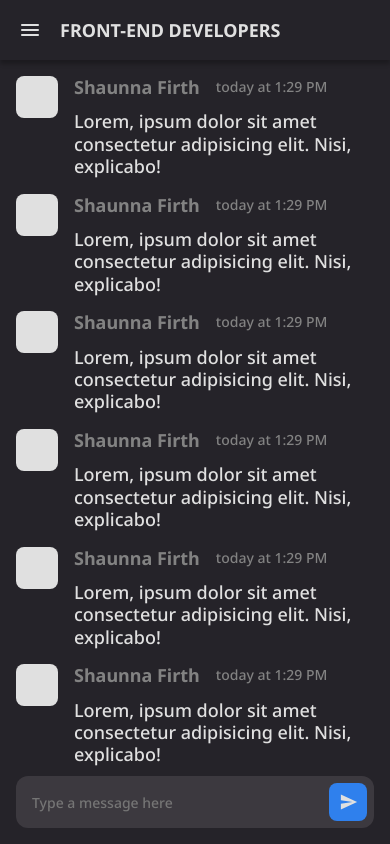
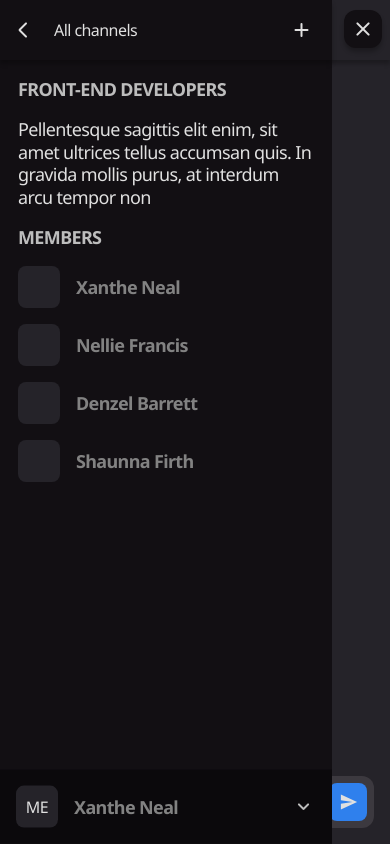
Before and after one commit to jruizsilva/chat-group-devchallenges.io, a React (Create React App) app in the folder client/: page / in a window 390 px wide. Built offline with nearby package versions, Linux system fonts and the light colour scheme.

Commit message:
design mobile first finished

```diff
--- a/client/public/index.html
+++ b/client/public/index.html
@@ -30,9 +30,12 @@
       rel="stylesheet"
       href="https://fonts.googleapis.com/css2?family=Material+Symbols+Outlined:opsz,wght,FILL,GRAD@48,400,1,0"
     />
+    <!-- Noto sans -->
+    <link rel="preconnect" href="https://fonts.googleapis.com" />
+    <link rel="preconnect" href="https://fonts.gstatic.com" crossorigin />
     <link
+      href="https://fonts.googleapis.com/css2?family=Noto+Sans:wght@400;500;600;700&display=swap"
       rel="stylesheet"
-      href="https://fonts.googleapis.com/css2?family=Noto+Sans:wght@500;700&display=swap"
     />
     <title>Chat group - devchallenges.io</title>
   </head>
--- a/client/src/App.js
+++ b/client/src/App.js
@@ -1,5 +1,6 @@
 import React from 'react';
 import { Aside } from './components/Aside';
+import { AsideChannel } from './components/AsideChannel';
 import { Header } from './components/Header';
 import { Main } from './components/Main';
 
@@ -9,6 +10,7 @@ export const App = () => {
       <Header />
       <Main />
       {/* <Aside /> */}
+      <AsideChannel />
     </>
   );
 };
--- a/client/src/components/Aside.js
+++ b/client/src/components/Aside.js
@@ -1,6 +1,23 @@
-import React from 'react';
+import React, { useEffect, useState } from 'react';
+
+const calcHeightChannels = () => {
+  return window.innerHeight - 237;
+};
 
 export const Aside = () => {
+  const [channelsHeight, setChannelsHeight] = useState(calcHeightChannels());
+
+  const handleChannelsHeightOnResize = () => {
+    setChannelsHeight(calcHeightChannels());
+  };
+
+  useEffect(() => {
+    window.addEventListener('resize', handleChannelsHeightOnResize);
+    return () => {
+      window.removeEventListener('resize', handleChannelsHeightOnResize);
+    };
+  }, [handleChannelsHeightOnResize, calcHeightChannels]);
+
   return (
     <aside className='aside'>
       <header className='aside__header'>
@@ -12,11 +29,47 @@ export const Aside = () => {
       <div className='aside__main'>
         <form className='aside__form'>
           <div className='aside__box'>
-            <input type='text' className='aside__input' />
+            <span className='material-symbols-rounded aside__icon'>search</span>
+            <input type='text' className='aside__input' placeholder='Search' />
           </div>
         </form>
+        <ul className='aside__ul' style={{ height: channelsHeight }}>
+          <li className='aside__li'>
+            <div className='aside__icon--item btn btn-secondary btn-lg'>FD</div>
+            <div className='aside__h3'>Front-end developers</div>
+          </li>
+          <li className='aside__li'>
+            <div className='aside__icon--item btn btn-secondary btn-lg'>R</div>
+            <div className='aside__h3'>random</div>
+          </li>
+          <li className='aside__li'>
+            <div className='aside__icon--item btn btn-secondary btn-lg'>B</div>
+            <div className='aside__h3'>BACK-END</div>
+          </li>
+          <li className='aside__li'>
+            <div className='aside__icon--item btn btn-secondary btn-lg'>CA</div>
+            <div className='aside__h3'>CATS AND DOGS</div>
+          </li>
+          <li className='aside__li'>
+            <div className='aside__icon--item btn btn-secondary btn-lg'>w</div>
+            <div className='aside__h3'>Welcome</div>
+          </li>
+        </ul>
       </div>
-      <div className='aside__footer'></div>
+      <div className='aside__footer'>
+        <div className='aside__icon--profile btn btn-secondary btn-lg'>Me</div>
+        <h4 className='aside__h4'>Xanthe Neal</h4>
+        <button className='aside__button'>
+          <span className='material-symbols-rounded aside__icon--menu'>
+            keyboard_arrow_down
+          </span>
+        </button>
+      </div>
+      <button className='aside__button--close'>
+        <span className='material-symbols-rounded aside__icon--close'>
+          close
+        </span>
+      </button>
     </aside>
   );
 };
--- /dev/null
+++ b/client/src/components/AsideChannel.js
@@ -0,0 +1,88 @@
+import React, { useEffect, useState } from 'react';
+let channelDesc = document.querySelector('.aside__p--channel');
+
+const calcHeightMembers = (channelDescHeight = 0) => {
+  return window.innerHeight - (249 + channelDescHeight);
+};
+
+export const AsideChannel = () => {
+  const [membersHeight, setMembersHeight] = useState(null);
+
+  const handleMembersHeightOnResize = () => {
+    setMembersHeight(calcHeightMembers(channelDesc?.offsetHeight));
+  };
+
+  useEffect(() => {
+    channelDesc = document.querySelector('.aside__p--channel');
+    if (channelDesc?.clientHeight) {
+      setMembersHeight(calcHeightMembers(channelDesc.clientHeight));
+    }
+  }, [membersHeight]);
+
+  useEffect(() => {
+    window.addEventListener('resize', handleMembersHeightOnResize);
+    return () => {
+      window.removeEventListener('resize', handleMembersHeightOnResize);
+    };
+  }, [handleMembersHeightOnResize, calcHeightMembers]);
+
+  return (
+    <aside className='aside'>
+      <header className='aside__header'>
+        <button className='aside__button--back'>
+          <span className='material-symbols-rounded aside__icon--back'>
+            arrow_back_ios
+          </span>
+        </button>
+        <h2 className='aside__h2'>All channels</h2>
+        <button className='aside__button'>
+          <span className='material-symbols-rounded'>add</span>
+        </button>
+      </header>
+      <div className='aside__main'>
+        <div className='aside__div--channel'>
+          <h3 className='aside__h3 aside__h3--channel'>Front-end developers</h3>
+          <p className='aside__p--channel'>
+            Pellentesque sagittis elit enim, sit amet ultrices tellus accumsan
+            quis. In gravida mollis purus, at interdum arcu tempor non
+          </p>
+        </div>
+        <div className='aside__div--members'>
+          <h3 className='aside__h3 aside__h3--members'>Members</h3>
+          <ul className='aside__ul' style={{ height: membersHeight }}>
+            <li className='aside__li'>
+              <div className='aside__icon--item btn btn-secondary btn-lg'></div>
+              <h4 className='aside__h4'>Xanthe Neal</h4>
+            </li>
+            <li className='aside__li'>
+              <div className='aside__icon--item btn btn-secondary btn-lg'></div>
+              <h4 className='aside__h4'>Nellie Francis</h4>
+            </li>
+            <li className='aside__li'>
+              <div className='aside__icon--item btn btn-secondary btn-lg'></div>
+              <h4 className='aside__h4'>Denzel Barrett</h4>
+            </li>
+            <li className='aside__li'>
+              <div className='aside__icon--item btn btn-secondary btn-lg'></div>
+              <h4 className='aside__h4'>Shaunna Firth</h4>
+            </li>
+          </ul>
+        </div>
+      </div>
+      <div className='aside__footer'>
+        <div className='aside__icon--profile btn btn-secondary btn-lg'>Me</div>
+        <h4 className='aside__h4'>Xanthe Neal</h4>
+        <button className='aside__button'>
+          <span className='material-symbols-rounded aside__icon--menu'>
+            keyboard_arrow_down
+          </span>
+        </button>
+      </div>
+      <button className='aside__button--close'>
+        <span className='material-symbols-rounded aside__icon--close'>
+          close
+        </span>
+      </button>
+    </aside>
+  );
+};
--- a/client/src/components/ListMessages.js
+++ b/client/src/components/ListMessages.js
@@ -3,7 +3,7 @@ import { useEffect } from 'react';
 import { Message } from './Message';
 
 const calcHeightChat = () => {
-  return window.innerHeight - 60;
+  return window.innerHeight - 120;
 };
 
 export const ListMessages = () => {
--- a/client/src/styles/base/_base.scss
+++ b/client/src/styles/base/_base.scss
@@ -7,6 +7,7 @@
   border: 0;
   box-sizing: border-box;
   vertical-align: baseline;
+  letter-spacing: -0.035em;
 }
 
 // Oculta la barra de scroll
--- a/client/src/styles/components/_aside.scss
+++ b/client/src/styles/components/_aside.scss
@@ -7,10 +7,13 @@
   height: 100vh;
   width: 85vw;
   background-color: settings.$primary;
+  display: flex;
+  flex-direction: column;
 
   &__header {
     width: 100%;
     padding: 18px;
+    margin-bottom: 18px;
     box-shadow: 0px 4px 4px rgba(0, 0, 0, 0.25);
     @include mixins.flex(space-between, center);
 
@@ -27,12 +30,122 @@
   }
 
   &__main {
-    padding: 18px;
+    padding: 0 18px;
   }
   &__form {
+    margin-bottom: 32px;
   }
   &__box {
+    position: relative;
+    background-color: settings.$input-bg;
+    border-radius: 12px;
+    height: 52px;
+  }
+  &__icon {
+    position: absolute;
+    top: 0;
+    bottom: 0;
+    left: 16px;
+    height: 17px;
+    width: 17px;
+    font-size: 17px;
+    margin: auto;
   }
   &__input {
+    padding: 16px;
+    padding-left: 42px;
+    height: 100%;
+    width: 100%;
+    border-radius: 12px;
+    font-size: 14px;
+    font-weight: 500;
+    outline: none;
+  }
+  &__ul {
+    overflow-y: auto;
+  }
+  &__li {
+    @include mixins.flex(flex-start, center);
+    margin-bottom: 16px;
+  }
+  &__icon--item {
+    @include mixins.center;
+    text-transform: uppercase;
+    font-size: 18px;
+    font-weight: 600;
+  }
+  &__h3 {
+    text-transform: uppercase;
+    margin-left: 12px;
+    font-family: Noto Sans;
+    font-size: 18px;
+    font-weight: 700;
+    color: settings.$text-channel;
+  }
+  &__footer {
+    margin-top: auto;
+    position: sticky;
+    bottom: 0;
+    height: 75px;
+    background-color: settings.$primary-darker;
+    padding: 16px;
+    @include mixins.flex(flex-start, center);
+  }
+  &__icon--profile {
+    text-transform: uppercase;
+  }
+  &__h4 {
+    font-size: 18px;
+    font-weight: 700;
+    color: settings.$text-name;
+    margin-left: 16px;
+  }
+  &__button {
+    margin-left: auto;
+    @include mixins.flex(center, center);
+  }
+  &__icon--menu {
+    color: settings.$text-channel;
+  }
+  &__button--close {
+    position: fixed;
+    right: 8px;
+    top: 10px;
+    border-radius: 12px;
+    height: 38px;
+    width: 38px;
+    background-color: settings.$primary;
+    box-shadow: 0px 4px 4px rgba(0, 0, 0, 0.25);
+  }
+  &__icon--close {
+    @include mixins.flex(center, center);
+  }
+  &__button--back {
+    @include mixins.flex(center, center);
+    margin-right: 16px;
+  }
+  &__icon--back {
+    font-size: 20px;
+    color: settings.$text-white;
+    // @include mixins.flex(center, center);
+  }
+  &__div--channel {
+    margin-bottom: 18px;
+  }
+  &__h3--channel {
+    margin-bottom: 18px;
+    margin-left: 0;
+  }
+  &__p--channel {
+    font-size: 18px;
+    font-weight: 400;
+    color: settings.$text-white;
+  }
+  &__h3--members {
+    margin-bottom: 18px;
+    margin-left: 0;
+  }
+  &__h4--members {
+    text-transform: capitalize;
   }
 }
--- a/client/src/styles/components/_header.scss
+++ b/client/src/styles/components/_header.scss
@@ -2,11 +2,11 @@
 @use '../base/mixins';
 
 .header {
-  position: fixed;
-  top: 0;
+  height: 60px;
   background-color: settings.$secondary;
   width: 100%;
   padding: 18px;
+
   box-shadow: 0px 4px 4px rgba(0, 0, 0, 0.25);
   @include mixins.flex(flex-start, center);
 
--- a/client/src/styles/components/_main.scss
+++ b/client/src/styles/components/_main.scss
@@ -5,7 +5,7 @@
 }
 .chat {
   &__ul {
-    padding: 76px 16px 16px 16px;
+    padding: 16px;
     overflow-y: scroll;
     scrollbar-width: none;
   }
```
